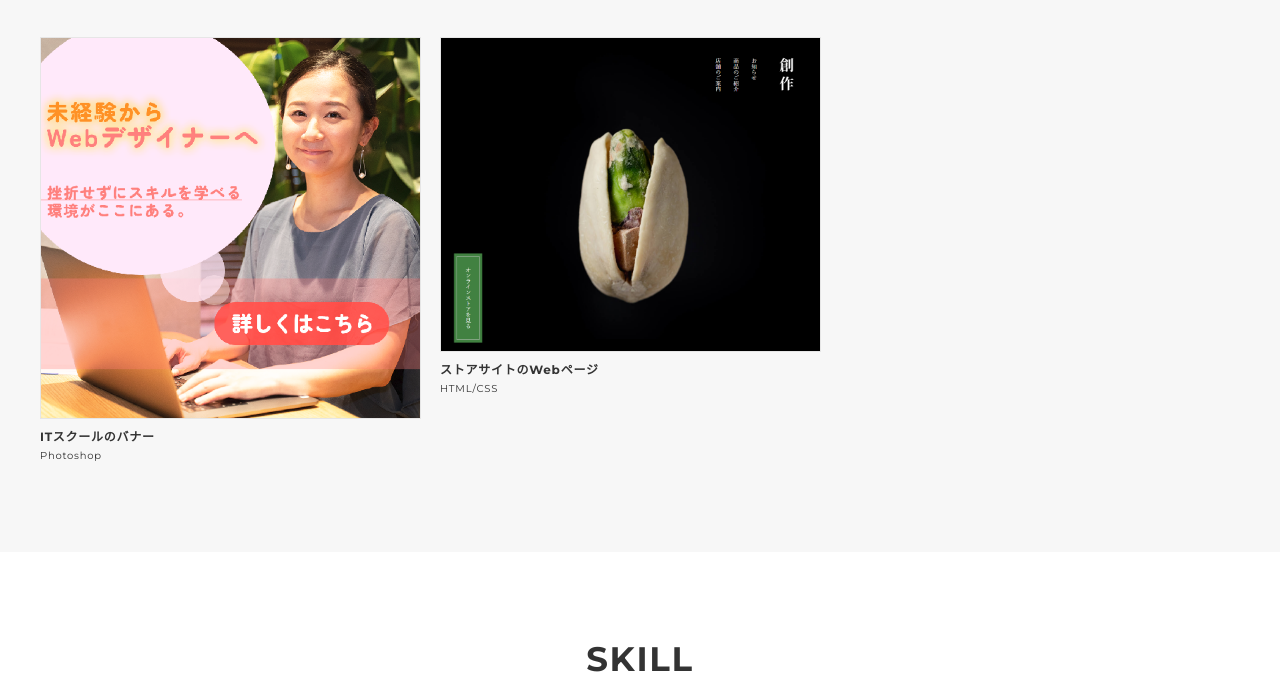
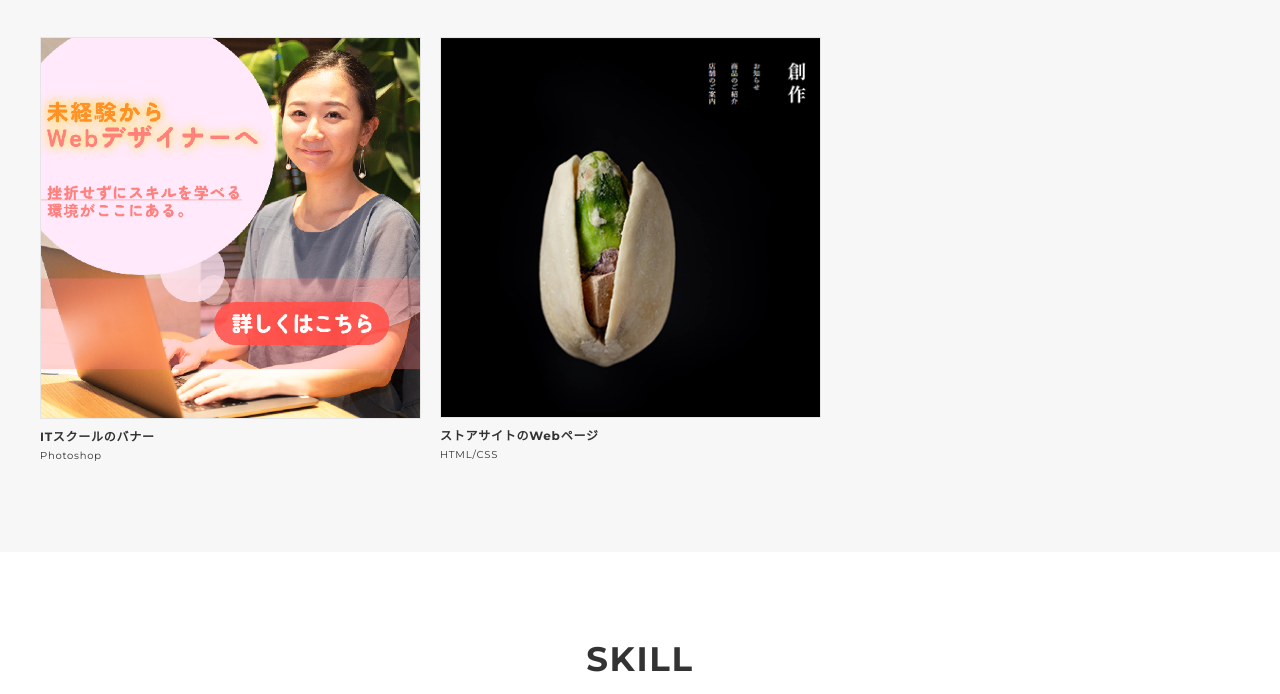
Before and after one commit to thehare-73/Portfolio, a plain HTML site: page index.html in a window 1280 px wide. Shown: the part 1266-1960 px from the top of the page. Drawn offline with nearby package versions, Linux system fonts and the light colour scheme.

Commit message:
index.html更新

```diff
--- a/index.html
+++ b/index.html
@@ -68,7 +68,7 @@
               <p class="works-info">Photoshop</p>
             </a>
             <a class="works-item" href="works-7.html">
-              <div class="works-img"><img src="img/works/storesite1.png" alt="ストアサイト"></div>
+              <div class="works-img"><img src="img/works/storesite0.png" alt="ストアサイト"></div>
               <p class="works-name">ストアサイトのWebページ</p>
               <p class="works-info">HTML/CSS</p>
             </a>
```
